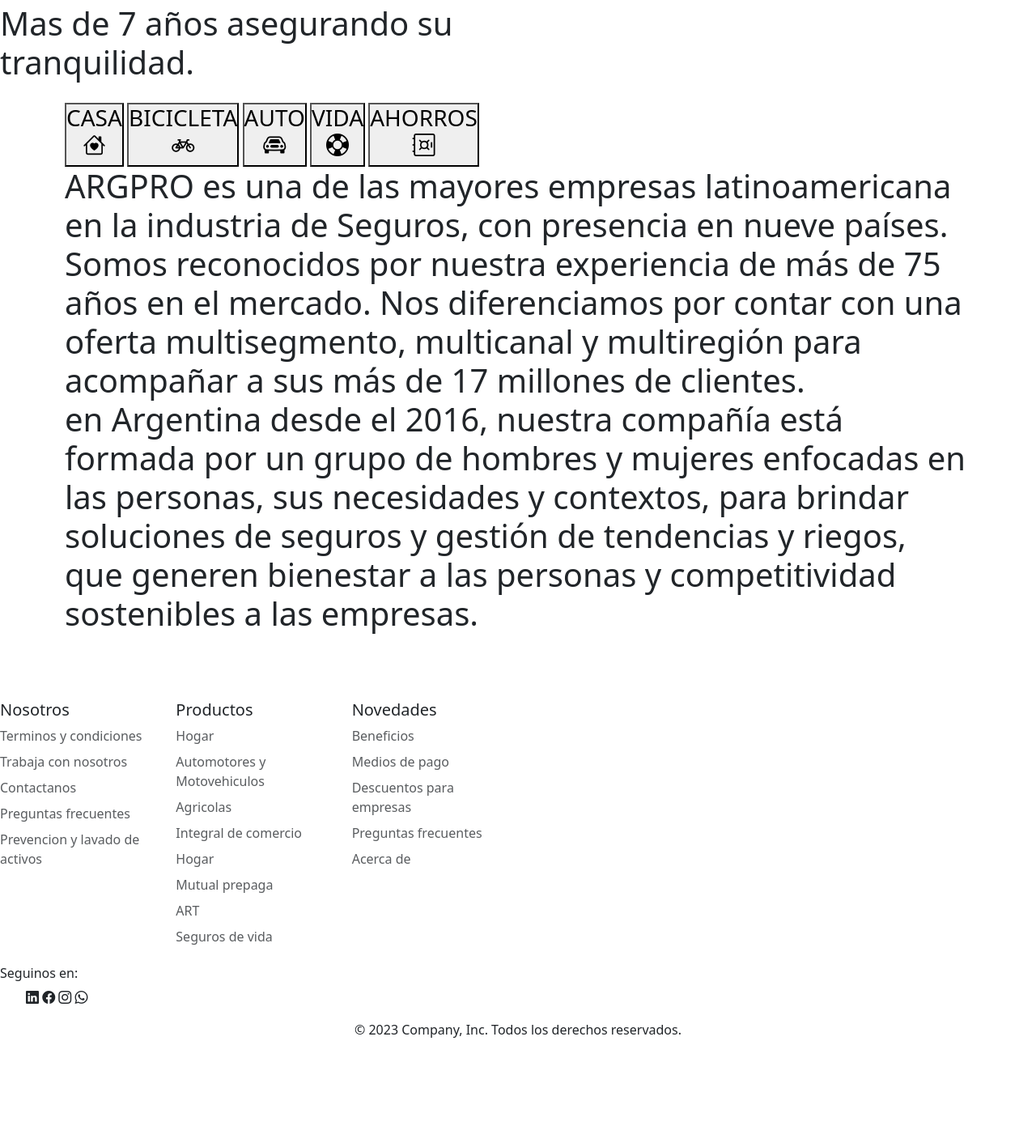
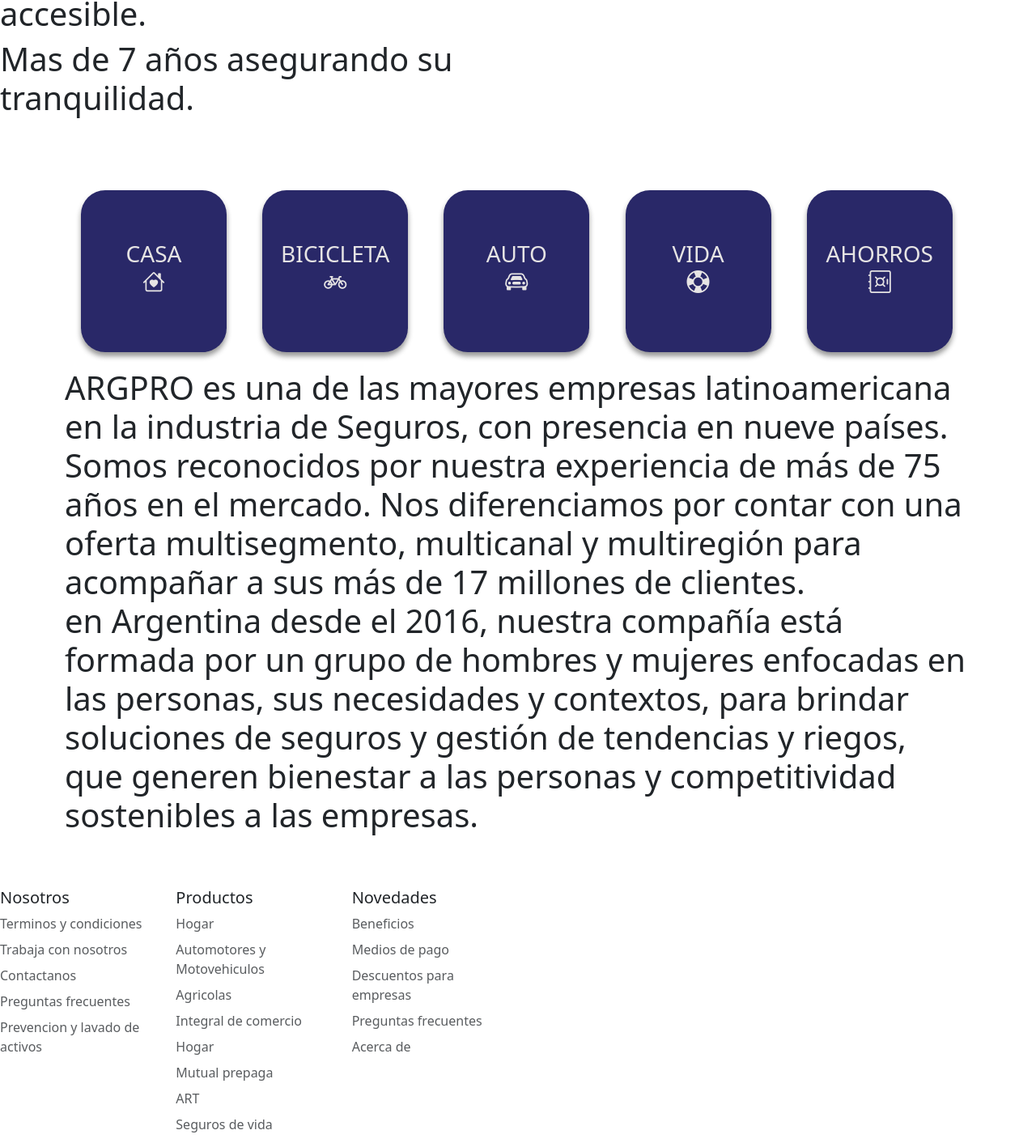
Before and after one commit to Paula9129/Trabajo-Integrador-grupo-7, a plain HTML site: page Trabajo final/index.html in a window 1280 px wide. Shown: the part 357-1769 px from the top of the page at 81% size. Before the commit the page ends 1705 px from the top, so only its background shows below. Drawn offline with nearby package versions, Linux system fonts and the light colour scheme.

Commit message:
Update style.css

```diff
--- a/Trabajo final/CSS/style.css
+++ b/Trabajo final/CSS/style.css
@@ -11,9 +11,8 @@
     justify-content: flex-end;
     text-align: initial;
 
+}
 
-
-}
 
 .cont-imagen {
 
@@ -31,7 +30,32 @@
     padding: 10px;
 
 }
+button{
+    display: flex;
+    display: inline-block;
+    background-color: rgb(41, 40, 104);
+    color: rgb(230, 228, 228);
+    border: none;
+    width: 180px;
+    height: 200px;
+    font-size: 30px;
+    border-radius: 30px;
+    cursor: pointer;
+    margin: 20px;
+    box-shadow: 0px 5px 6px rgba(17, 17, 17, 0.439);
+}
 
+p{
+    margin: 60px 70px;
+    font-size: 25px;
+    justify-content: center;
+}
+.icon-button i {
+    display: flex;
+    padding: 80px;
+    align-items: center;
+
+}
 .navbar{
     width: 70;
     margin: auto;
```
